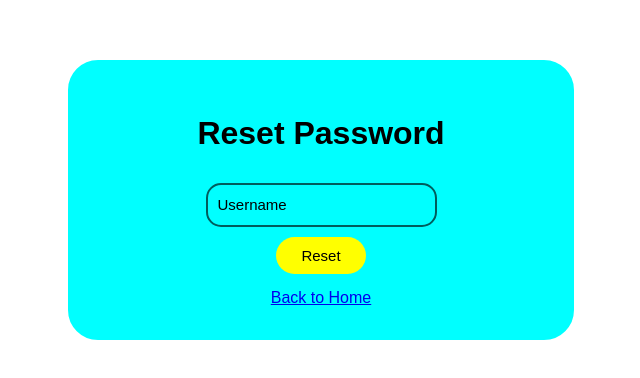
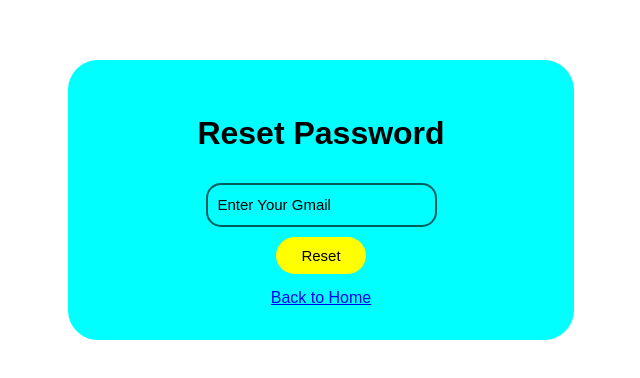
Before and after one commit to HarishGuptha9797/Notehub, a React (Vite) app: page /reset_password in a window 1280 px wide. Shown: the part 200-578 px from the top of the page, without its empty margins (319-959 px from the left). Built offline with nearby package versions, Linux system fonts and the light colour scheme.

Commit message:
Updated placeholders in ResetPassword.jsx

```diff
--- a/src/components/ResetPassword.jsx
+++ b/src/components/ResetPassword.jsx
@@ -28,7 +28,7 @@ export default function ResetPassword() {
         <div className="input-box">
           <input
             type="email"
-            placeholder="Username"
+            placeholder="Enter Your Gmail"
             value={email}
             onChange={handleEmail}
           />
```
